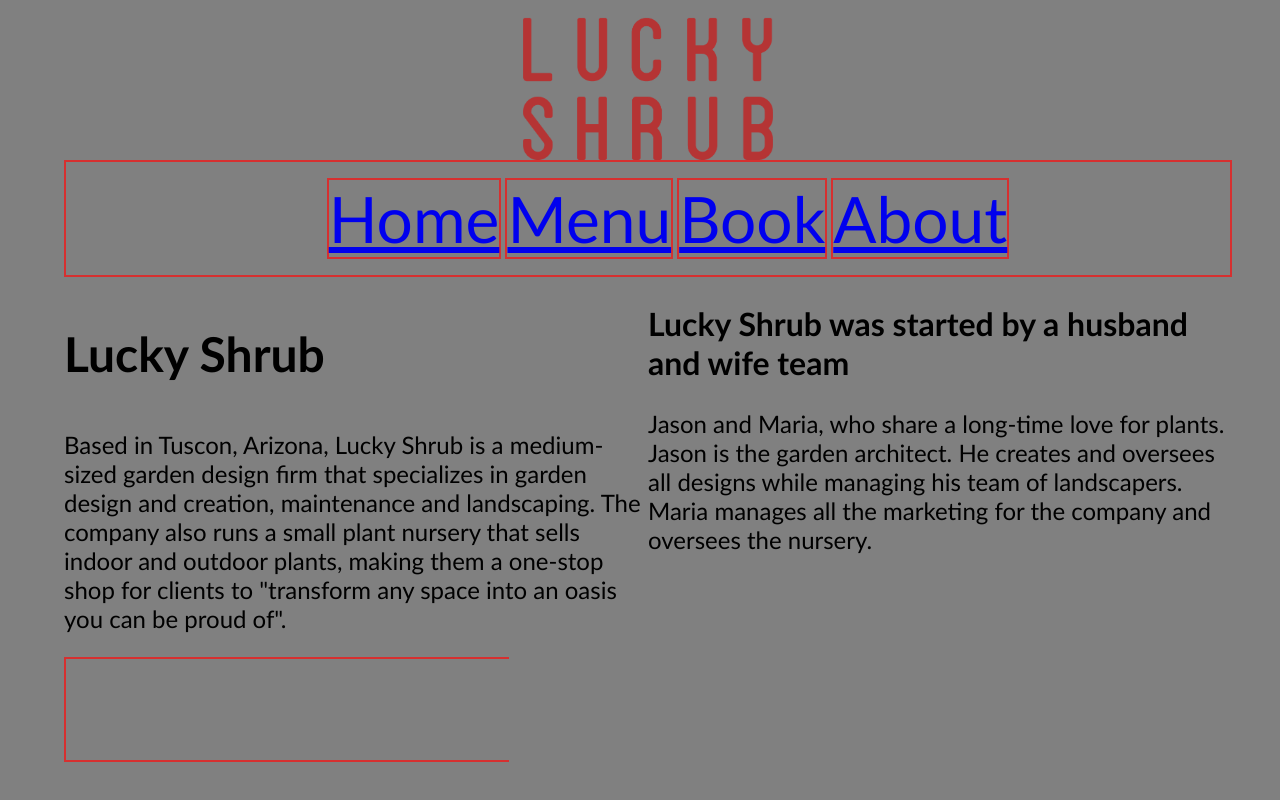
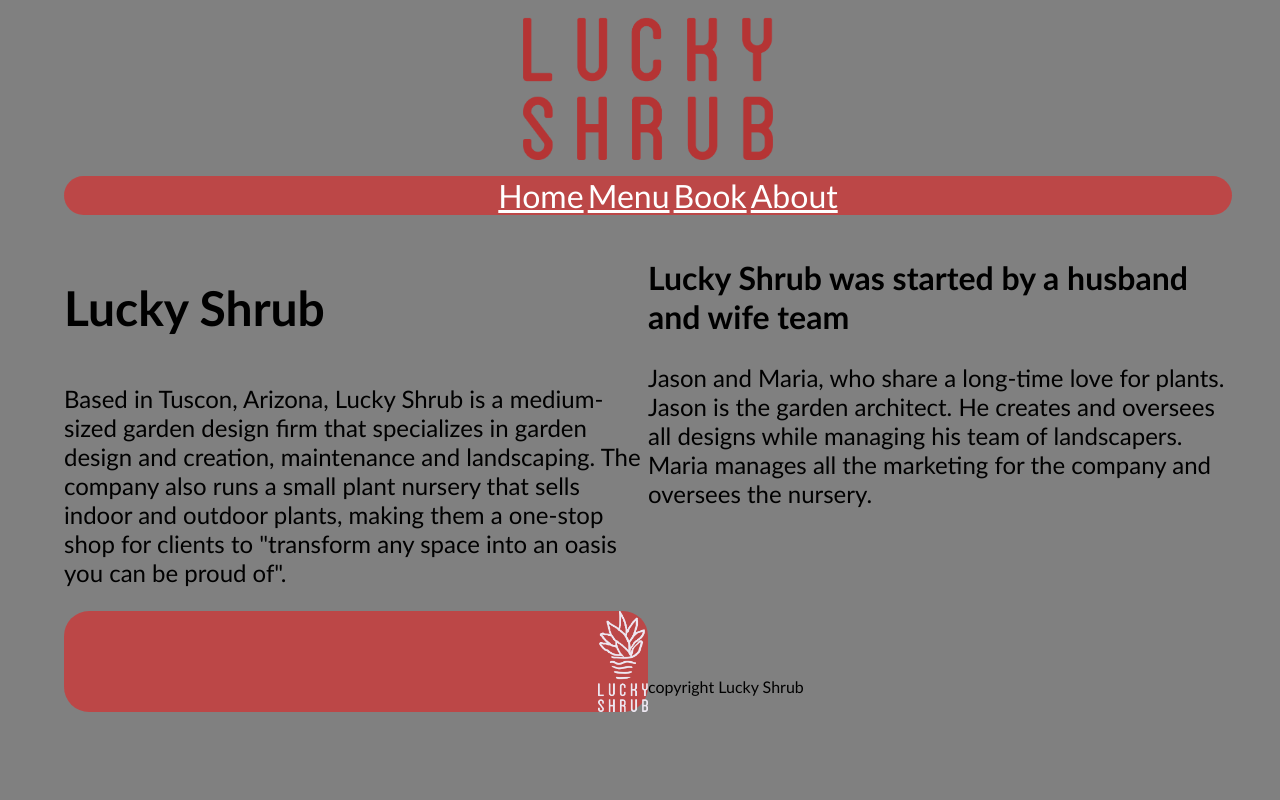
Before and after one commit to QuayJ/LittleShrubMock, a plain HTML site: page index.html in a window 1280 px wide. Shown: the part 390-1190 px from the top of the page. After the commit the page ends 1166 px from the top, so only its background shows below. Drawn offline with Linux system fonts and the light colour scheme.

Commit message:
made changes to nav and footer

```diff
--- a/css/styles.css
+++ b/css/styles.css
@@ -26,15 +26,20 @@ nav ul {
 }
 nav li {
     display: inline-block;
-    border: 3px solid white;
-    font-size: 4rem;
-    border: 2px solid #d63030;
+    /* border: 3px solid white; */
+    font-size: 2rem;
+    /* border: 5px solid blue; */
     /* color: rgb(151, 29, 29); */
+}
+
+nav ul li a {
+    color: white;
 }
 
 nav {
     color:rgb(151, 29, 29);
-    border: 2px solid #d63030;
+    background-color: rgba(214, 48, 48, 70%);
+    border-radius: 40px;
 }
 
 section {
@@ -63,8 +68,10 @@ footer div {
 }
 
 .footerLogo {
-    border: 2px solid #d63030;
+    /* border: 2px solid #d63030; */
+    border-radius: 25px;
     display: flex;
     justify-content: flex-end;
+    background-color: rgba(214, 48, 48, 70%);
 
 }
```
